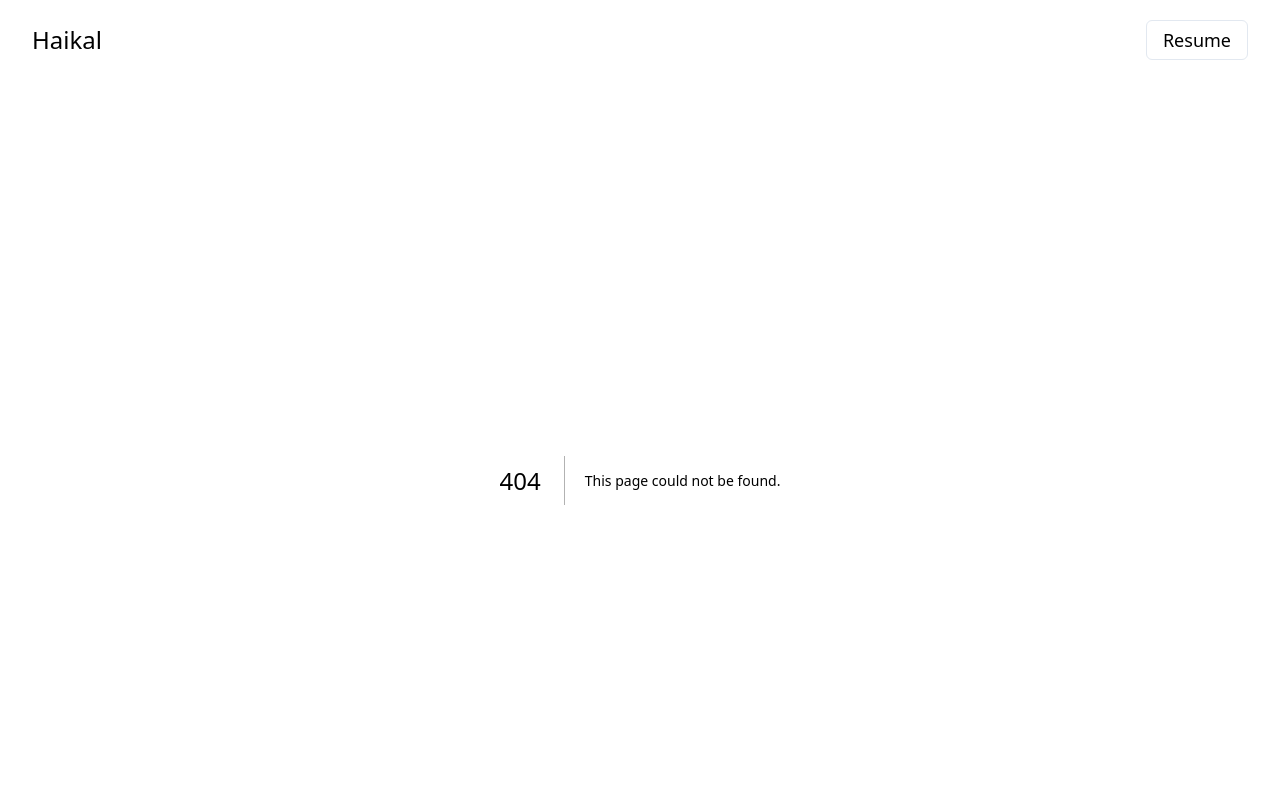
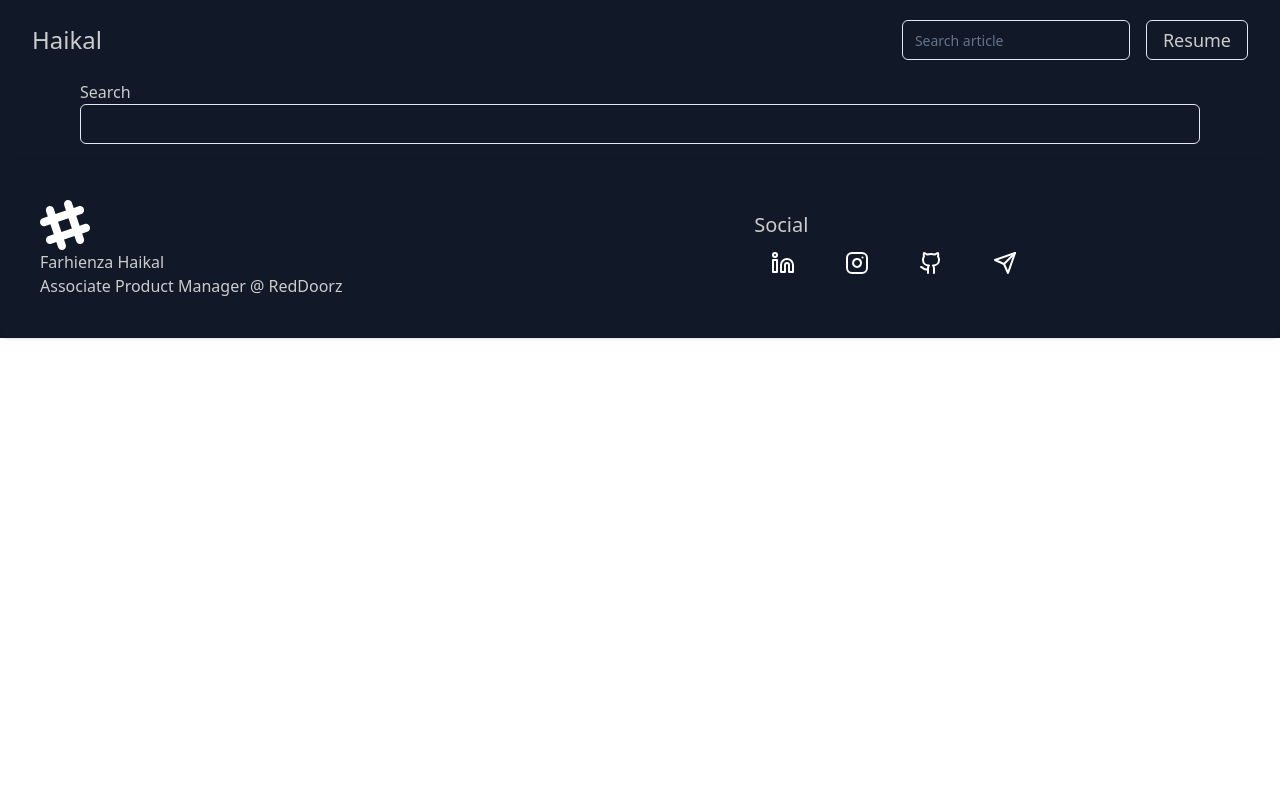
Before and after one commit to alka7ex/blog-mdx, a Next.js app: page /testpage in a window 1280 px wide. Before the commit this address had no page. Shown: the top 800 px of the page. Built offline with nearby package versions, Linux system fonts and the light colour scheme.

Commit message:
Search Feature
1.adding search feature

```diff
--- /dev/null
+++ b/app/search/page.tsx
@@ -0,0 +1,10 @@
+import React from 'react'
+import Searchpage from '@/components/BlogListSearch'
+
+const page = () => {
+  return (
+    <div className='min-h-screen'><Searchpage/></div>
+  )
+}
+
+export default page
--- /dev/null
+++ b/app/testpage/page.tsx
@@ -0,0 +1,16 @@
+import React from 'react'
+import { Input } from '@/components/ui/input'
+
+const Search = () => {
+    return (
+        <div>
+            <div>
+                Search
+            </div>
+            <Input>
+            </Input>
+        </div>
+    )
+}
+
+export default Search
--- a/components/Blog.tsx
+++ b/components/Blog.tsx
@@ -1,7 +1,6 @@
 import Image from "next/image";
 import Link from "next/link";
 import React from "react";
-import { getAllJSDocTagsOfKind } from "typescript";
 
 export interface Props {
   data: PropsDatum[];
@@ -88,6 +87,7 @@ export async function fetchBlog(slug: string): Promise<Props> {
     slug
   );
   const jsonData = await res.json();
+  console.log('blog nich' ,jsonData)
   return jsonData;
 }
 
@@ -95,8 +95,7 @@ export async function fetchBlog(slug: string): Promise<Props> {
 
 const Blog: React.FC<Props> = async ({ slug }: Props) => {
   const datas = await fetchBlog(slug);
-  console.log('haikal '+ datas);
-  return (
+    return (
     <div className="">
       <div className="container flex flex-cols mt-8 mb-12 mx-8 xl:pl-24">
         <Link href="/resume">
--- /dev/null
+++ b/components/BlogListSearch.tsx
@@ -0,0 +1,149 @@
+"use client";
+
+import Link from "next/link";
+import Image from "next/image";
+import {
+    Card,
+    CardContent,
+    CardDescription,
+    CardFooter,
+    CardHeader,
+    CardTitle,
+} from "@/components/ui/card"
+import { Button } from "@/components/ui/button";
+import { useSearchParams } from 'next/navigation'
+import React from 'react'
+
+export interface Props {
+    slug: string;
+    encodedSearchQuery: string;
+    data: PropsDatum[];
+    meta: Meta;
+}
+
+export interface PropsDatum {
+    id: number;
+    attributes: PurpleAttributes;
+}
+
+export interface PurpleAttributes {
+    title: string;
+    slug: string;
+    content: string;
+    featured: boolean;
+    createdAt: string;
+    updatedAt: string;
+    altthumbnail: string;
+    descriptions: null | string;
+    thumbnail: Thumbnail;
+}
+
+export interface Thumbnail {
+    data: ThumbnailDatum[];
+}
+
+export interface ThumbnailDatum {
+    id: number;
+    attributes: FluffyAttributes;
+}
+
+export interface FluffyAttributes {
+    name: string;
+    alternativeText: null | string;
+    caption: null;
+    width: number;
+    height: number;
+    formats: Formats;
+    hash: string;
+    ext: string;
+    mime: string;
+    size: number;
+    url: string;
+    previewUrl: null;
+    provider: string;
+    provider_metadata: null;
+    createdAt: string;
+    updatedAt: string;
+}
+
+export interface Formats {
+    thumbnail: Small;
+    small: Small;
+}
+
+export interface Small {
+    name: string;
+    hash: string;
+    ext: string;
+    mime: string;
+    path: null;
+    width: number;
+    height: number;
+    size: number;
+    url: string;
+}
+
+export interface Meta {
+    pagination: Pagination;
+}
+
+export interface Pagination {
+    page: number;
+    pageSize: number;
+    pageCount: number;
+    total: number;
+}
+
+const Searchpage = async () => {
+    const search = useSearchParams();
+    const searchQuery = search ? search.get("q") : null;
+    const encodedSearchQuery = encodeURI(searchQuery || '');
+    console.log("search params ", encodedSearchQuery);
+    const res = await fetch(
+        process.env.NEXT_PUBLIC_STRAPI_URL +
+        "/api/posts?populate=*&filters[title][$contains]=" + encodedSearchQuery
+    );
+    const jsonData = await res.json();
+    const jsonStringify = JSON.stringify(jsonData)
+    console.log("json data output ", jsonData);
+    return (
+        <div className="h-auto w-auto mx-auto">
+            <div className="container grid grid-cols-1 mx-auto space-y-5 md:grid-cols-2 lg:space-y-0">
+                {jsonData.data.slice(0, 4).map((data: PropsDatum) => (
+                    <div className="flex flex-col">
+                        <CardHeader>
+                            <Link href={"/blog/" + data.attributes.slug}>
+                                <Image
+                                    src={
+                                        process.env.NEXT_PUBLIC_STRAPI_URL +
+                                        data.attributes.thumbnail.data[0].attributes.url
+                                    }
+                                    width={
+                                        data.attributes.thumbnail.data[0].attributes
+                                            .formats.small.width
+                                    }
+                                    height={
+                                        data.attributes.thumbnail.data[0].attributes
+                                            .formats.small.height
+                                    }
+                                    alt="Picture of the author"
+                                    className="rounded-2xl"
+                                />
+                            </Link>
+                        </CardHeader>
+                        <CardTitle className="m-6">
+                            <Link href={"/blog/" + data.attributes.slug}>
+                                <h2 className="card-title">{data.attributes.title}</h2>
+                            </Link>
+                        </CardTitle>
+                        <CardContent className="">
+                            <p className="h-24 overflow-hidden">{data.attributes.content}</p>
+                        </CardContent>
+                    </div>
+                ))}
+            </div>
+        </div>
+    )
+}
+
+export default Searchpage
--- a/components/Featured.tsx
+++ b/components/Featured.tsx
@@ -127,7 +127,7 @@ const Featured: React.FC<Props> = async ({ }) => {
                   datas.data[0].attributes.thumbnail.data[0].attributes
                     .formats.small.height
                 }
-                alt="Picture of the author"
+                alt={datas.data[0].attributes.altthumbnail}
                 className="rounded-2xl"
               />
             </Link>
--- a/components/Navbar.tsx
+++ b/components/Navbar.tsx
@@ -1,5 +1,6 @@
 import Link from "next/link"
 import { Button } from "@/components/ui/button";
+import { Search } from "@/components/Search";
 
 export const Navbar = () => {
   return (
@@ -9,6 +10,9 @@ export const Navbar = () => {
       </div>
       <div className="grow">
       </div>
+      <div className="my-auto mx-4">
+        <Search></Search>
+      </div>
       <div className="my-auto">
         <Link href='/resume' className="">
           <Button variant="outline" className="text-lg text-bold">Resume</Button>
--- /dev/null
+++ b/components/Search.tsx
@@ -0,0 +1,30 @@
+"use client";
+
+import React, { useState } from 'react'
+import { Input } from './ui/input'
+import { useRouter } from 'next/navigation';
+
+export const Search = () => {
+    const [searchQuery, setSearchQuery] = useState("");
+    const router = useRouter();
+    const onSearch = (event: React.FormEvent) => {
+        event.preventDefault();
+        const encodedSearchQuery = encodeURI(searchQuery);
+        router.push(`/search?q=${encodedSearchQuery}`);
+    }
+    return (
+        <form onSubmit={onSearch}>
+            <div className="">
+                <Input
+                    type="text"
+                    placeholder="Search article"
+                    value={searchQuery}
+                    onChange={(event) => setSearchQuery(event.target.value)}
+                >
+                </Input>
+            </div>
+        </form>
+    )
+}
+
+export default Search
--- /dev/null
+++ b/components/ui/input.tsx
@@ -0,0 +1,25 @@
+import * as React from "react"
+
+import { cn } from "@/lib/utils"
+
+export interface InputProps
+  extends React.InputHTMLAttributes<HTMLInputElement> {}
+
+const Input = React.forwardRef<HTMLInputElement, InputProps>(
+  ({ className, type, ...props }, ref) => {
+    return (
+      <input
+        type={type}
+        className={cn(
+          "flex h-10 w-full rounded-md border border-input bg-transparent px-3 py-2 text-sm ring-offset-background file:border-0 file:bg-transparent file:text-sm file:font-medium placeholder:text-muted-foreground focus-visible:outline-none focus-visible:ring-2 focus-visible:ring-ring focus-visible:ring-offset-2 disabled:cursor-not-allowed disabled:opacity-50",
+          className
+        )}
+        ref={ref}
+        {...props}
+      />
+    )
+  }
+)
+Input.displayName = "Input"
+
+export { Input }
```
Lines whose indentation alone changed are shown as unchanged.
